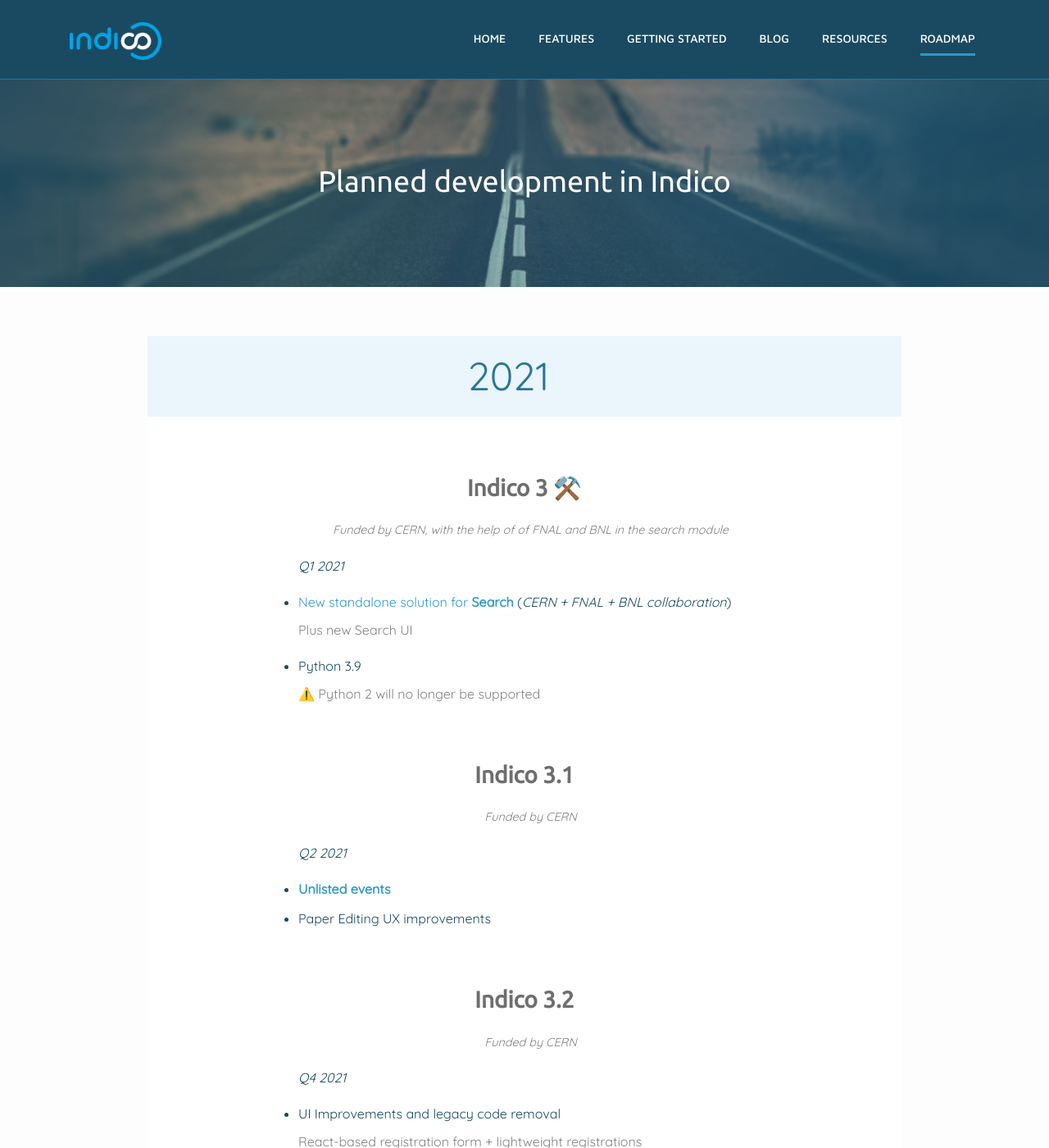
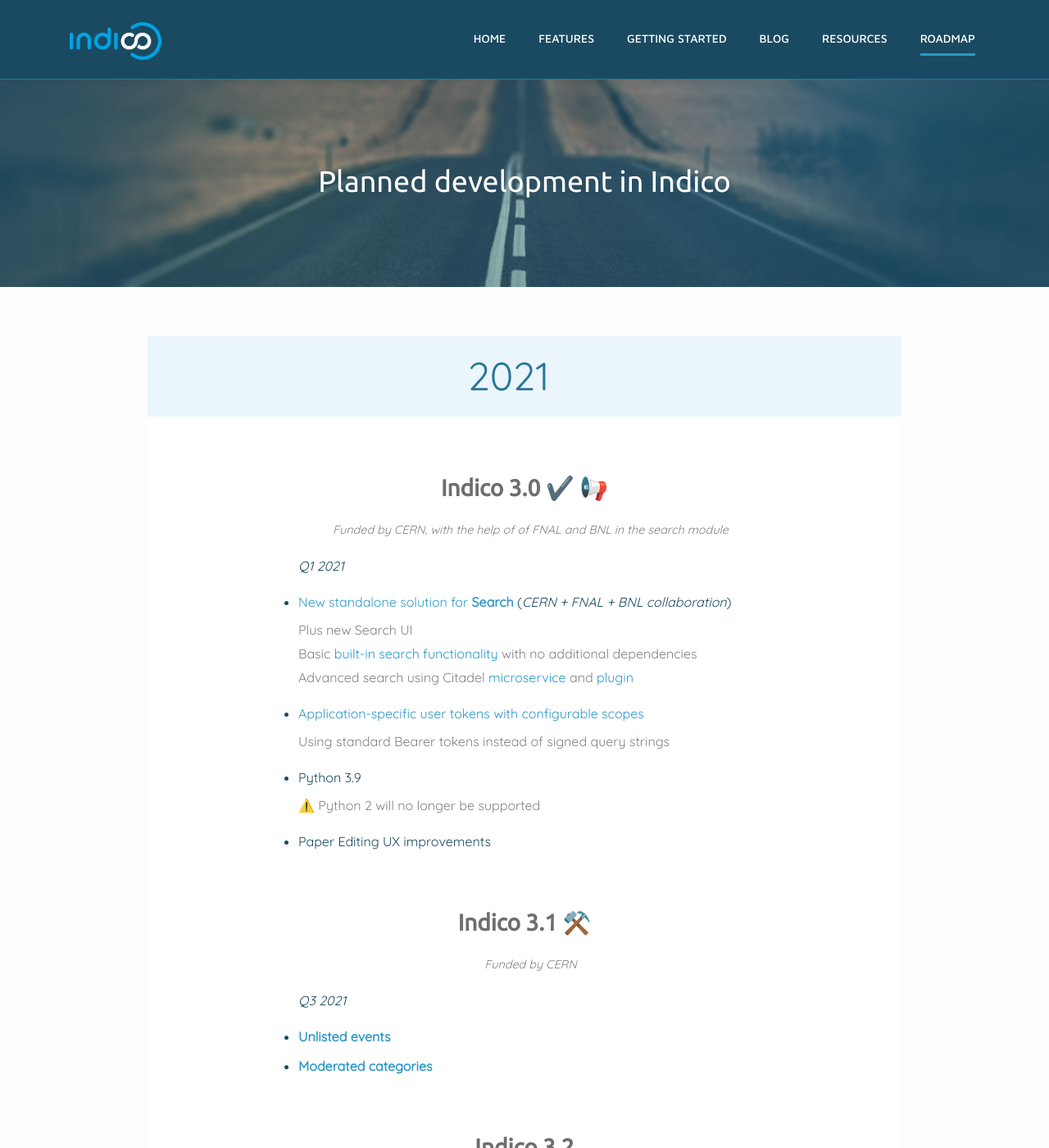
Before and after one commit to indico/indico.github.io, a Jekyll site: the page built from roadmap.md, in a window 1280 px wide and 1400 px high. Shown: the whole window at 82% size. Built offline with Jekyll 4.4.1, drawn with Linux system fonts in a browser that asks for light colours; nearby versions of some CDN libraries; emoji names are drawn with the system emoji font; comment, search, counter and statistics services are not loaded; some of the changed text lies outside the part shown.

Commit message:
Update roadmap

```diff
--- a/roadmap.md
+++ b/roadmap.md
@@ -7,21 +7,26 @@
 
 ## 2021
 
-### Indico 3 :hammer_and_pick:
+### Indico 3.0 :heavy_check_mark: [:loudspeaker:](/indico/release/2021/05/24/indico-3-0-news.html)
 > *Funded by CERN, with the help of of FNAL and BNL in the search module*
 
 *Q1 2021*
 * [New standalone solution for **Search**](https://talk.getindico.io/t/search-plugin-development/744) (*CERN + FNAL + BNL collaboration*)
-   - Plus new Search UI
+    - Plus new Search UI
+    - Basic [built-in search functionality](https://docs.getindico.io/en/stable/search-engine/features/#internal-search) with no additional dependencies
+    - Advanced search using Citadel [microservice](https://gitlab.cern.ch/webservices/cern-search/cern-search-rest-api) and [plugin](https://pypi.org/project/indico-plugin-citadel/)
+* [Application-specific user tokens with configurable scopes](https://github.com/indico/indico/pull/4976)
+    - Using standard Bearer tokens instead of signed query strings
 * Python 3.9
     - :warning: Python 2 will no longer be supported
+* Paper Editing UX improvements
 
-### Indico 3.1
+### Indico 3.1 :hammer_and_pick:
 > *Funded by CERN*
 
-*Q2 2021*
+*Q3 2021*
 * [**Unlisted events**](https://github.com/indico/indico/issues/4294)
-* Paper Editing UX improvements
+* [**Moderated categories**](https://github.com/indico/indico/issues/2057)
 
 ### Indico 3.2
 > *Funded by CERN*
```
Also changed, not shown: other parts of roadmap.md (+1 -1 lines).
